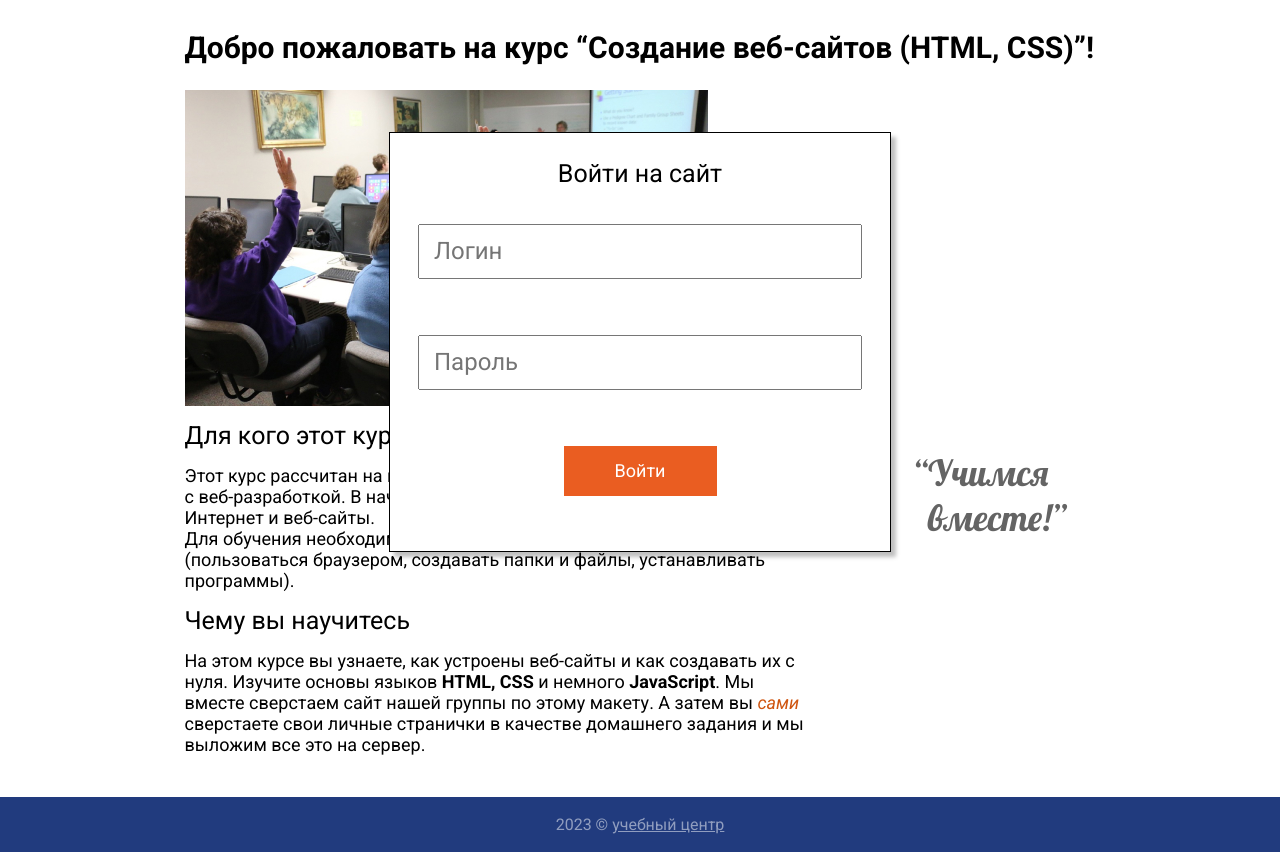
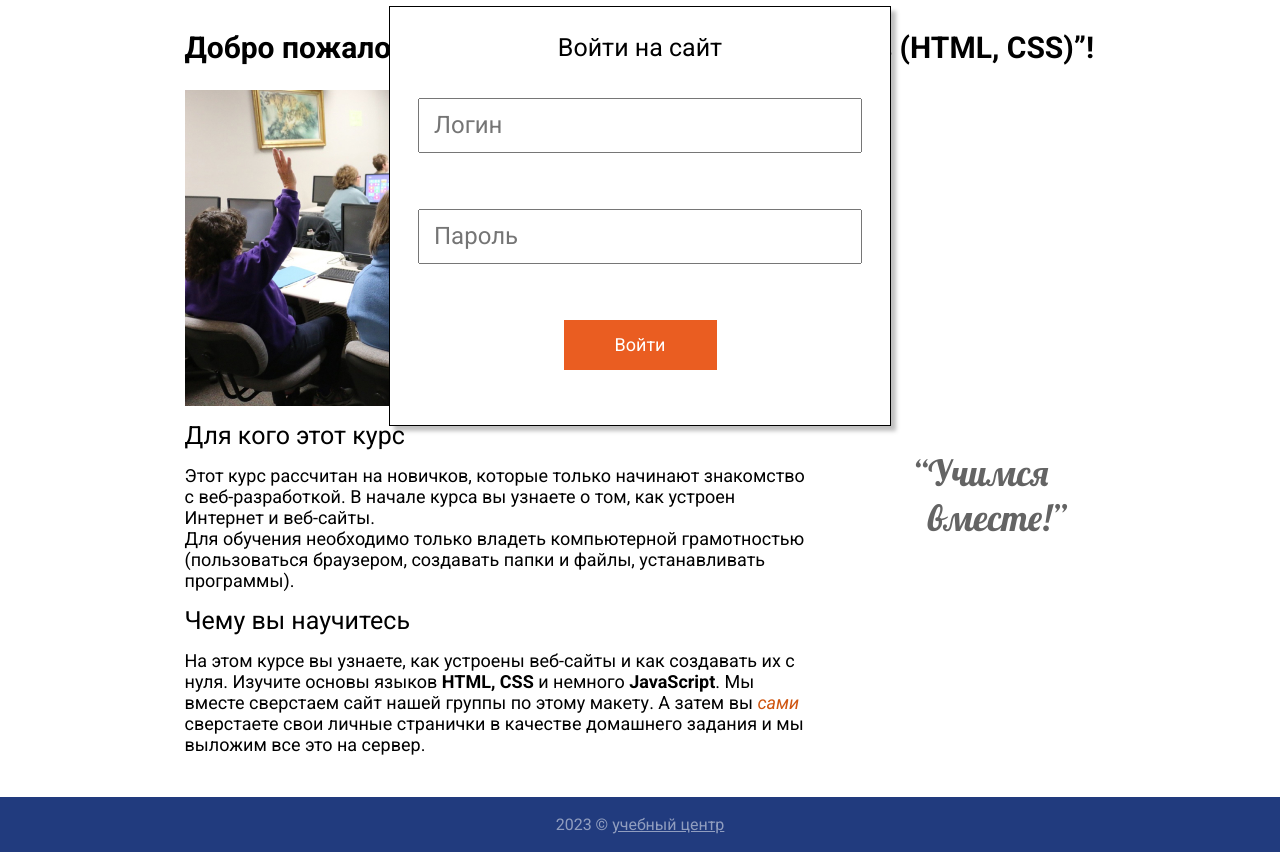
Before and after one commit to serizelle/serizelle.github.io, a plain HTML site: page index.html in a window 1280 px wide. Both pictures are taken after a click on the link "Войти". Shown: the part 82-934 px from the top of the page. Drawn offline with Linux system fonts and the light colour scheme.

Commit message:
Add files via upload

```diff
--- a/style.css
+++ b/style.css
@@ -240,7 +240,7 @@ img {
     background-color: white;
     top: 50%;
     left: 50%;
-    transform: translate(-50%, -50%);
+    transform: translate(-50%, -80%);
     border: #000000 1px solid;
     box-shadow: 5px 5px 4px rgba(0, 0, 0, 0.25);
     z-index: 10;
```
